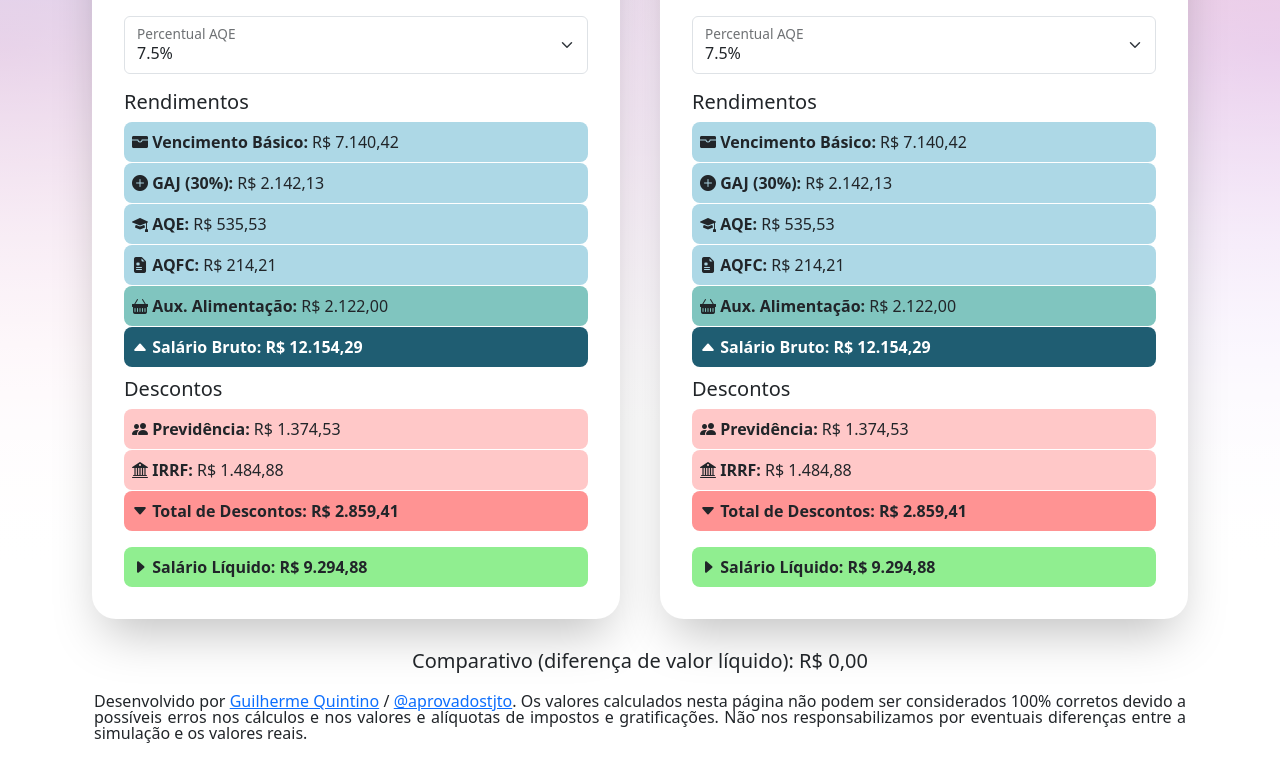
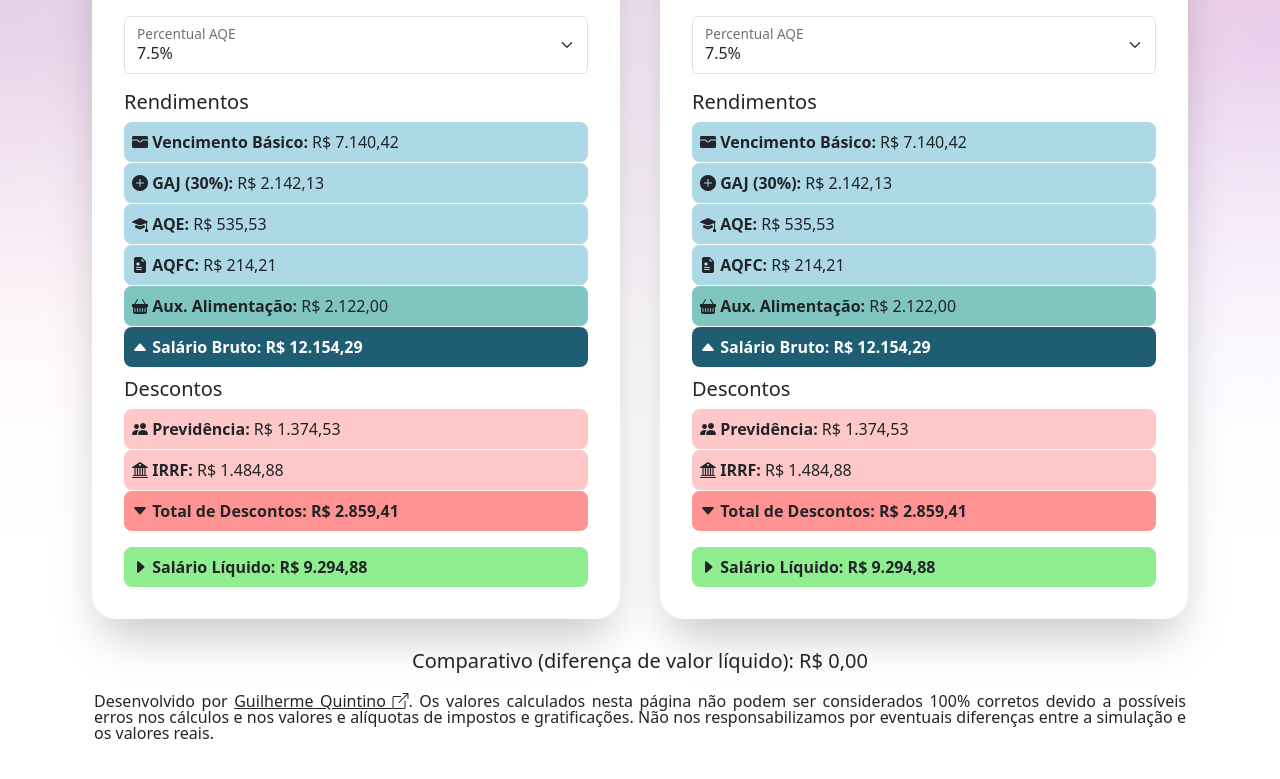
Before and after one commit to guilhermeoq/carreira-tjto, a Vue app: page / in a window 1280 px wide. Shown: the part 690-1469 px from the top of the page. Built offline with nearby package versions, Linux system fonts and the light colour scheme.

Commit message:
Update footer links

```diff
--- a/src/components/Calculadora.vue
+++ b/src/components/Calculadora.vue
@@ -197,12 +197,11 @@
     <div class="container d-flex justify-content-center align-items-center">
       <p class="footer">
         Desenvolvido por
-        <a href="https://beacons.ai/guilhermeoq">Guilherme Quintino</a>
-        /
-        <a href="https://instagram.com/aprovadostjto">@aprovadostjto</a>. Os valores calculados
-        nesta página não podem ser considerados 100% corretos devido a possíveis erros nos cálculos
-        e nos valores e alíquotas de impostos e gratificações. Não nos responsabilizamos por
-        eventuais diferenças entre a simulação e os valores reais.
+        <a href="https://beacons.ai/guilhermeoq" class="link-dark"
+          >Guilherme Quintino <i class="bi bi-box-arrow-up-right"></i></a
+        >. Os valores calculados nesta página não podem ser considerados 100% corretos devido a
+        possíveis erros nos cálculos e nos valores e alíquotas de impostos e gratificações. Não nos
+        responsabilizamos por eventuais diferenças entre a simulação e os valores reais.
       </p>
     </div>
   </div>
```
